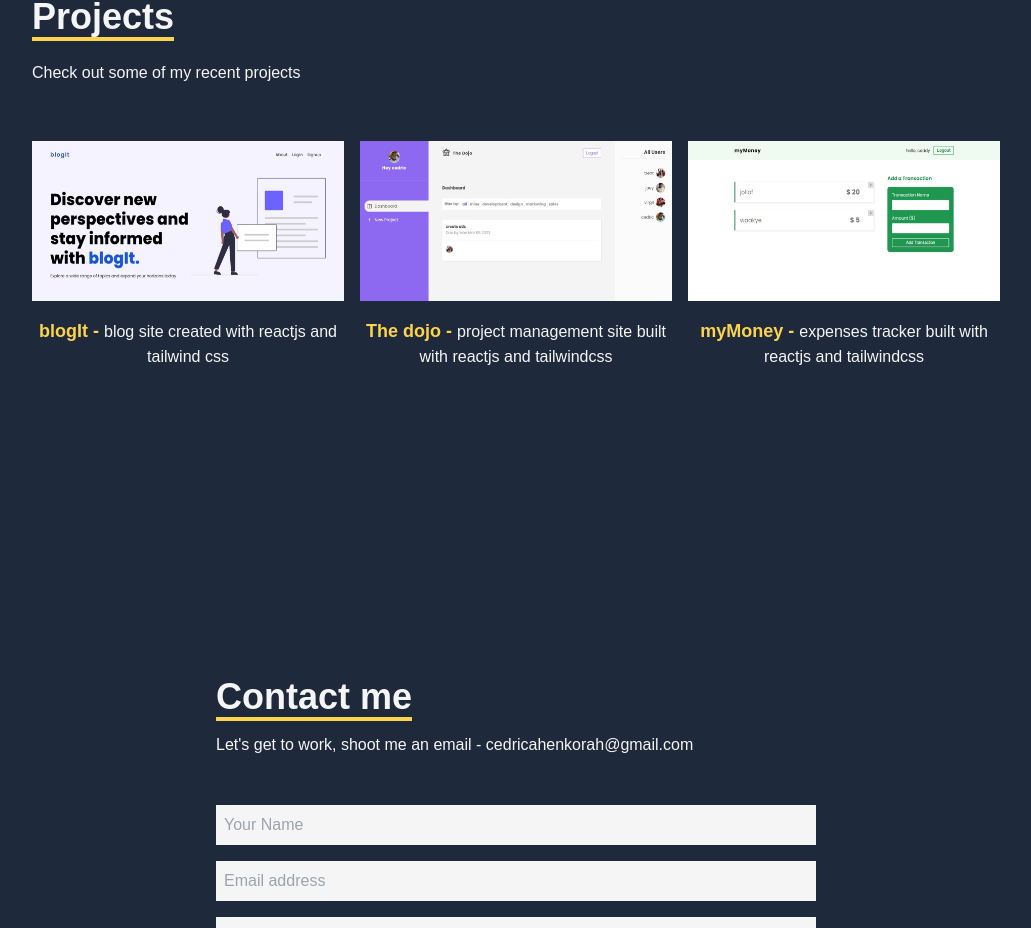
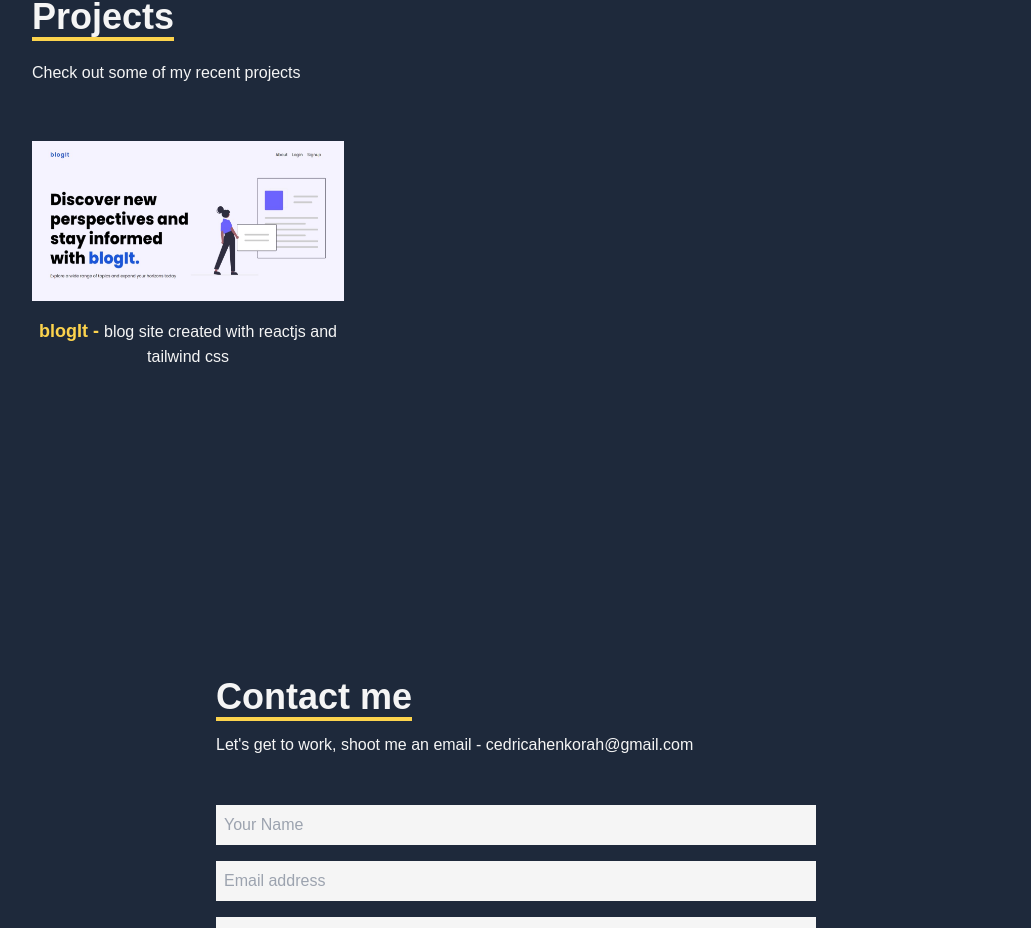
Before and after one commit to cedricahenkorah/portfolio, a React (Create React App) app: page / in a window 1280 px wide. Shown: the part 2617-3545 px from the top of the page, without its empty margins (124-1155 px from the left). Built offline with nearby package versions, Linux system fonts and the light colour scheme.

Commit message:
removed 2 projects

```diff
--- a/src/components/Projects.jsx
+++ b/src/components/Projects.jsx
@@ -1,7 +1,7 @@
 import React from "react";
 import blogit from "../assets/blogit.jpeg";
-import mymoney from "../assets/mymoney.jpeg";
-import projectmgt from "../assets/projectmgt.jpeg";
+// import mymoney from "../assets/mymoney.jpeg";
+// import projectmgt from "../assets/projectmgt.jpeg";
 
 const Projects = () => {
   return (
@@ -36,7 +36,7 @@ const Projects = () => {
               </p>
             </a>
           </div>
-          <div>
+          {/* <div>
             <a
               target="_blank"
               rel="noreferrer"
@@ -67,7 +67,7 @@ const Projects = () => {
                 expenses tracker built with reactjs and tailwindcss
               </p>
             </a>
-          </div>
+          </div> */}
         </div>
       </div>
     </div>
```
